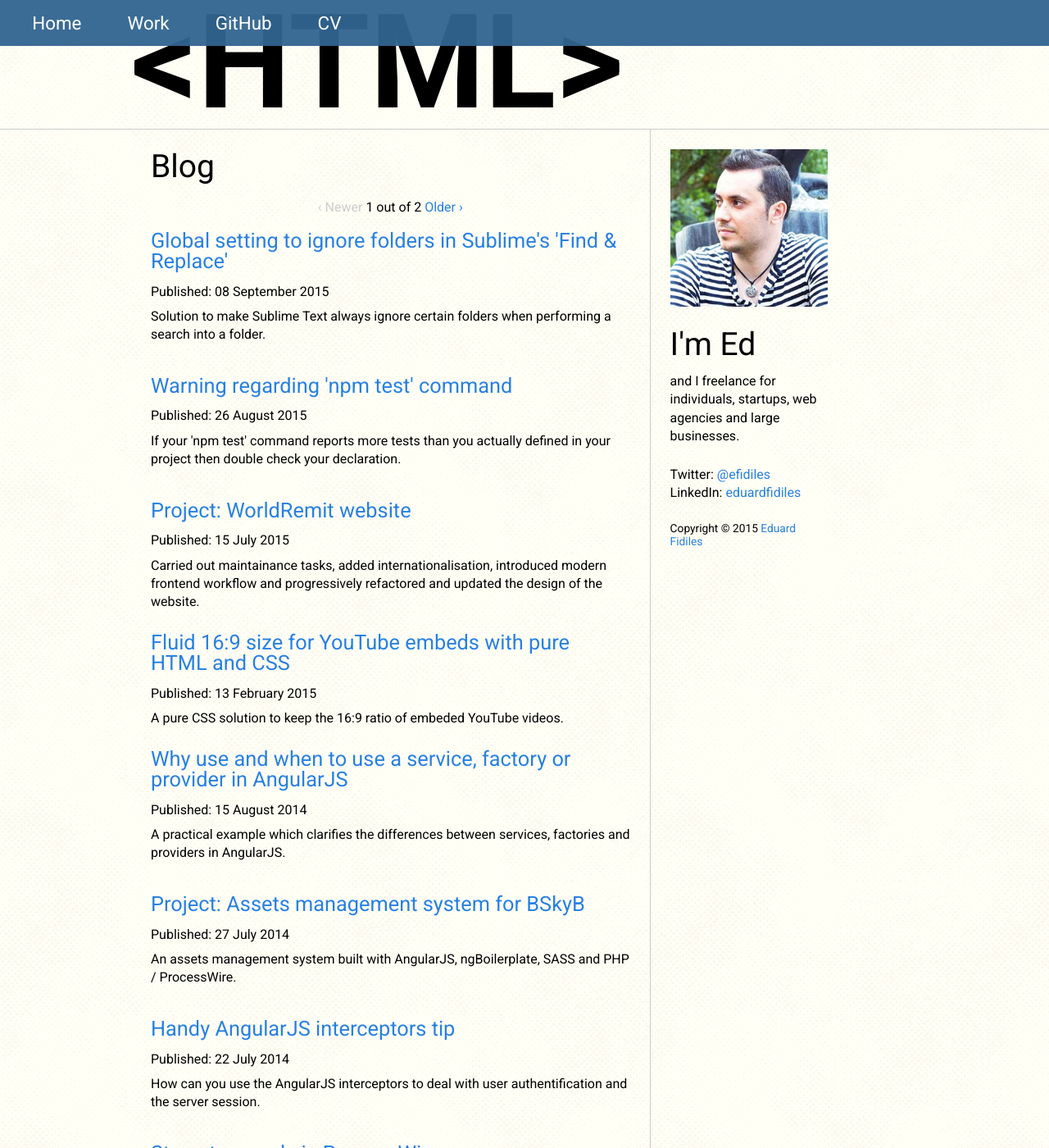
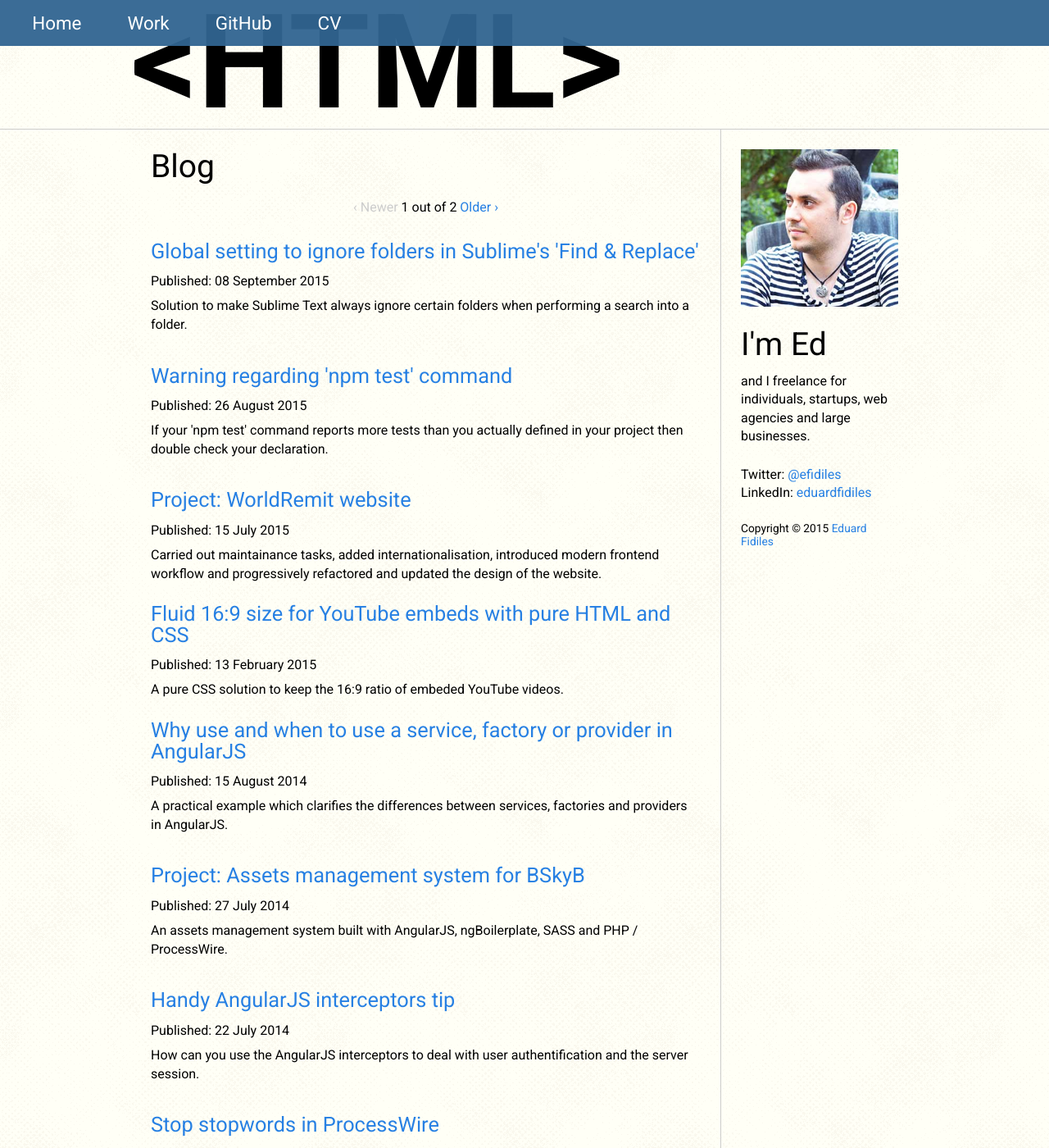
Before and after one commit to efidiles/efidiles.github.io, a Jekyll site: the page built from index.html, in a window 1280 px wide and 1400 px high. Shown: the whole window at 82% size. Built offline with Jekyll 4.4.1, drawn with Linux system fonts in a browser that asks for light colours; nearby versions of some CDN libraries; Markdown is read by kramdown in place of the engine named in the settings; the list of posts is cut into pages by our own code.

Commit message:
increase the width of the main content

```diff
--- a/_sass/_base.scss
+++ b/_sass/_base.scss
@@ -240,7 +240,7 @@ blockquote p {
 
   main {
     float: left;
-    width: 66%;
+    width: 75%;
     border-right: 1px solid $colorGray;
   }
 }
```
